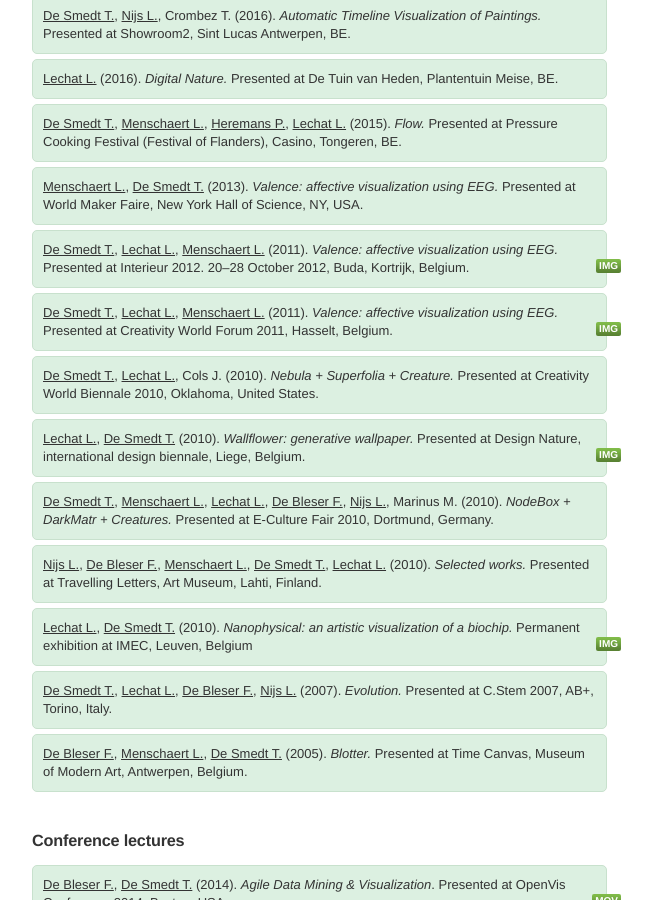
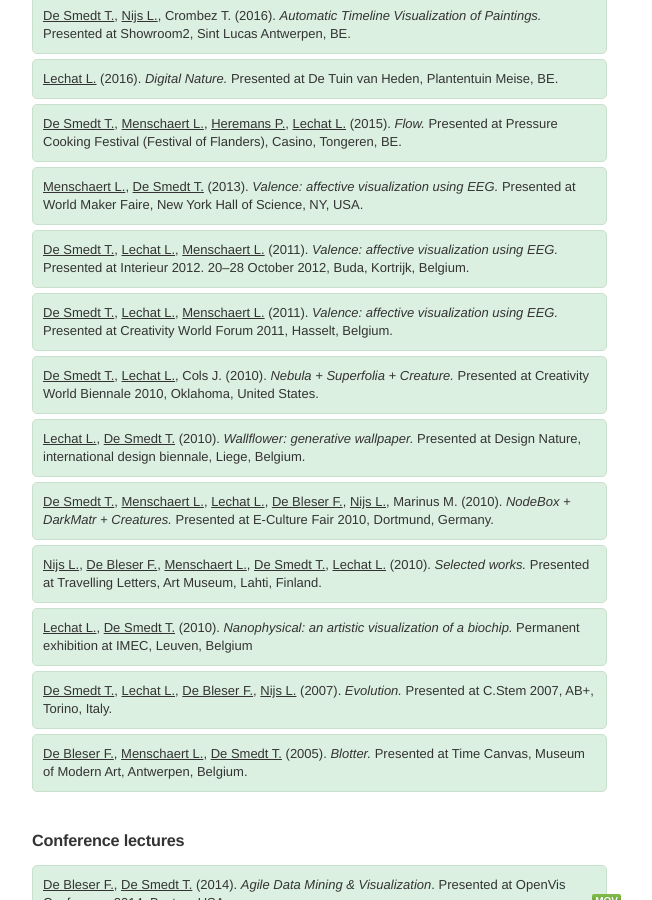
Before and after one commit to nodebox/emrg.be, a Jekyll site: the page built from publications/index.md, in a window 1280 px wide and 900 px high, scrolled down 1011 px. Shown: the whole window, without its empty margins (138-790 px from the left). Built offline with Jekyll 4.4.1, drawn with Linux system fonts in a browser that asks for light colours; nearby versions of some CDN libraries; comment, search, counter and statistics services are not loaded.

Commit message:
Update index.md

```diff
--- a/publications/index.md
+++ b/publications/index.md
@@ -125,7 +125,6 @@ title: Publications
 	(2011).
 	<cite>Valence: affective visualization using EEG.</cite>
 	Presented at Interieur 2012. 20–28 October 2012, Buda, Kortrijk, Belgium.
-	<a href="http://organisms.be/index.php/valence" class="attachment">IMG</a>
 </div>
 
 <div class="publication exhibition box">
@@ -135,7 +134,6 @@ title: Publications
 	(2011).
 	<cite>Valence: affective visualization using EEG.</cite>
 	Presented at Creativity World Forum 2011, Hasselt, Belgium.
-	<a href="http://organisms.be/index.php/valence" class="attachment">IMG</a>
 </div>
 
 <div class="publication exhibition box">
@@ -153,7 +151,6 @@ title: Publications
 	(2010).
 	<cite>Wallflower: generative wallpaper.</cite>
 	Presented at Design Nature, international design biennale, Liege, Belgium.
-	<a href="http://organisms.be/index.php/wallflower" class="attachment">IMG</a>
 </div>
 
 <div class="publication exhibition box">
@@ -185,7 +182,6 @@ title: Publications
 	(2010).
 	<cite>Nanophysical: an artistic visualization of a biochip.</cite>
 	Permanent exhibition at IMEC, Leuven, Belgium
-	<a href="http://organisms.be/index.php/nanophysical" class="attachment">IMG</a>
 </div>
 
 <div class="publication exhibition box">
```
